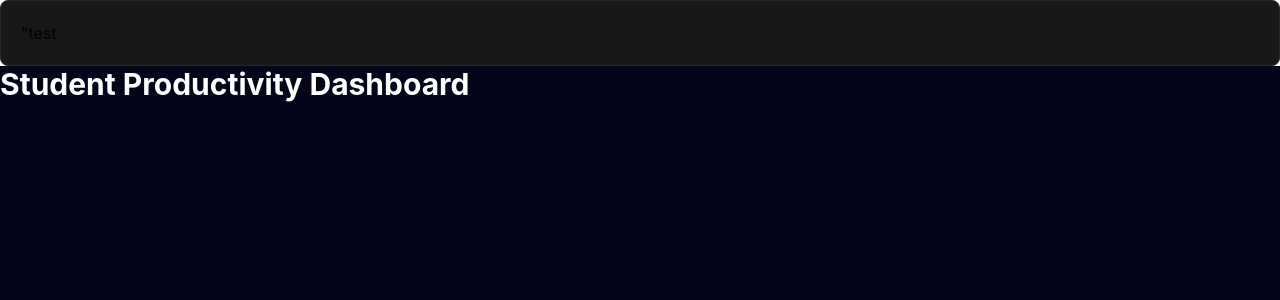
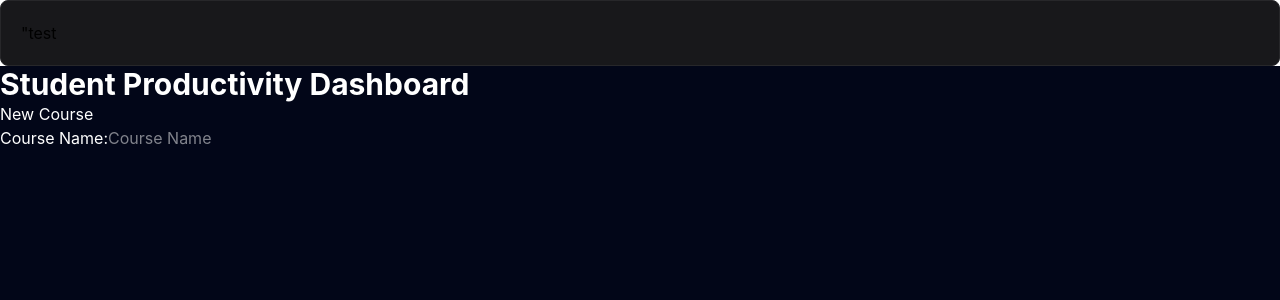
Before and after one commit to Davidhub907/productivity-dashboard, a React (Vite) app: page / in a window 1280 px wide. Shown: the top 300 px of the page. Built offline with nearby package versions, Linux system fonts and the light colour scheme.

Commit message:
basic form displays on page.

```diff
--- a/src/App.jsx
+++ b/src/App.jsx
@@ -1,7 +1,10 @@
+import CourseForm from "./components/courses/CourseForm";
+
 function App() {
   return (
     <main className="min-h-screen bg-slate-950 text-white">
       <h1 className="text-3xl font-bold">Student Productivity Dashboard</h1>
+      <CourseForm />
     </main>
   );
 }
--- a/src/components/courses/CourseForm.jsx
+++ b/src/components/courses/CourseForm.jsx
@@ -0,0 +1,15 @@
+
+function CourseForm() {
+    return (
+        <div>
+            <h1>New Course</h1>
+            <form>
+                <label>Course Name:
+                    <input type ="text" placeholder="Course Name" />
+                </label>
+            </form>
+        </div>
+    );
+}
+
+export default CourseForm;
```
